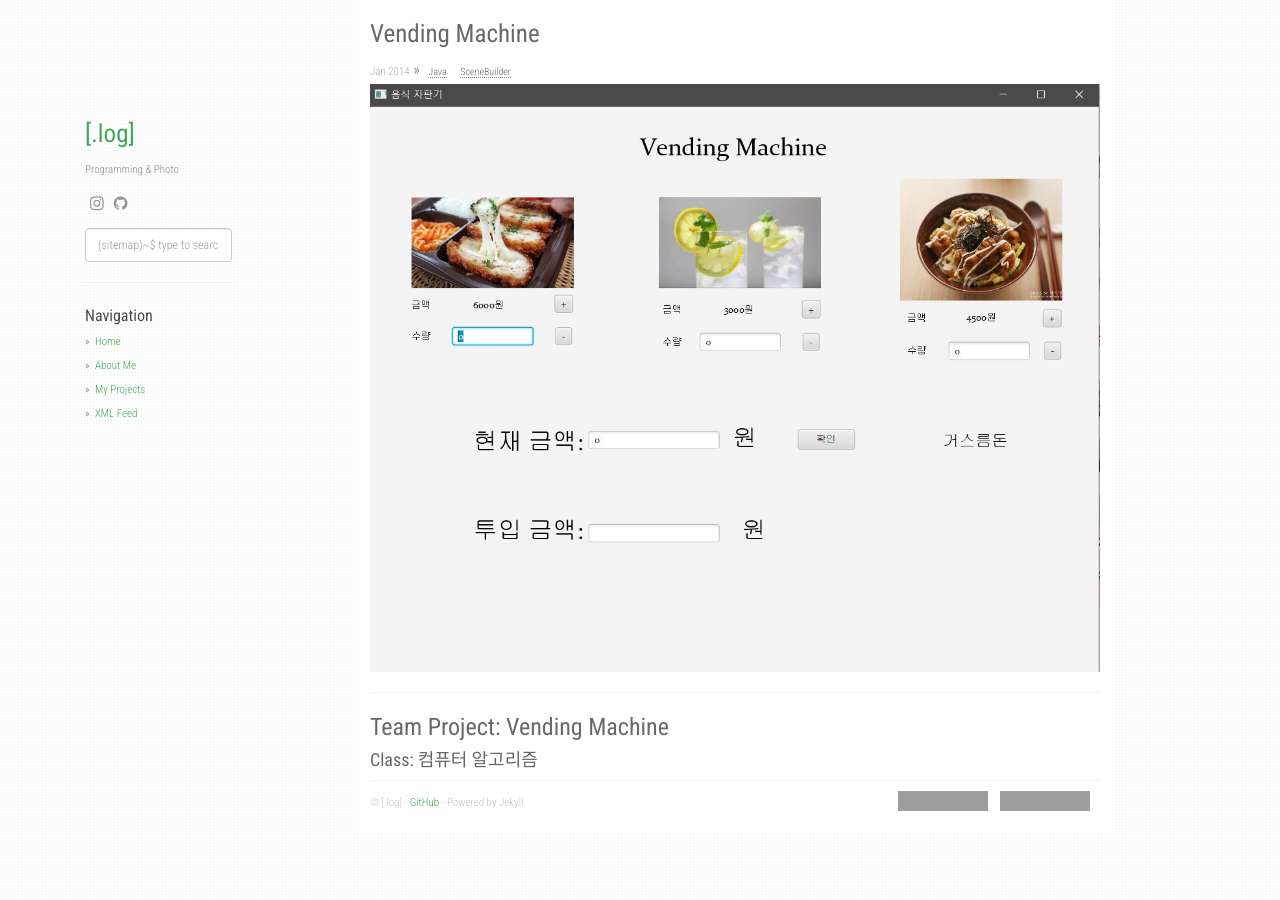
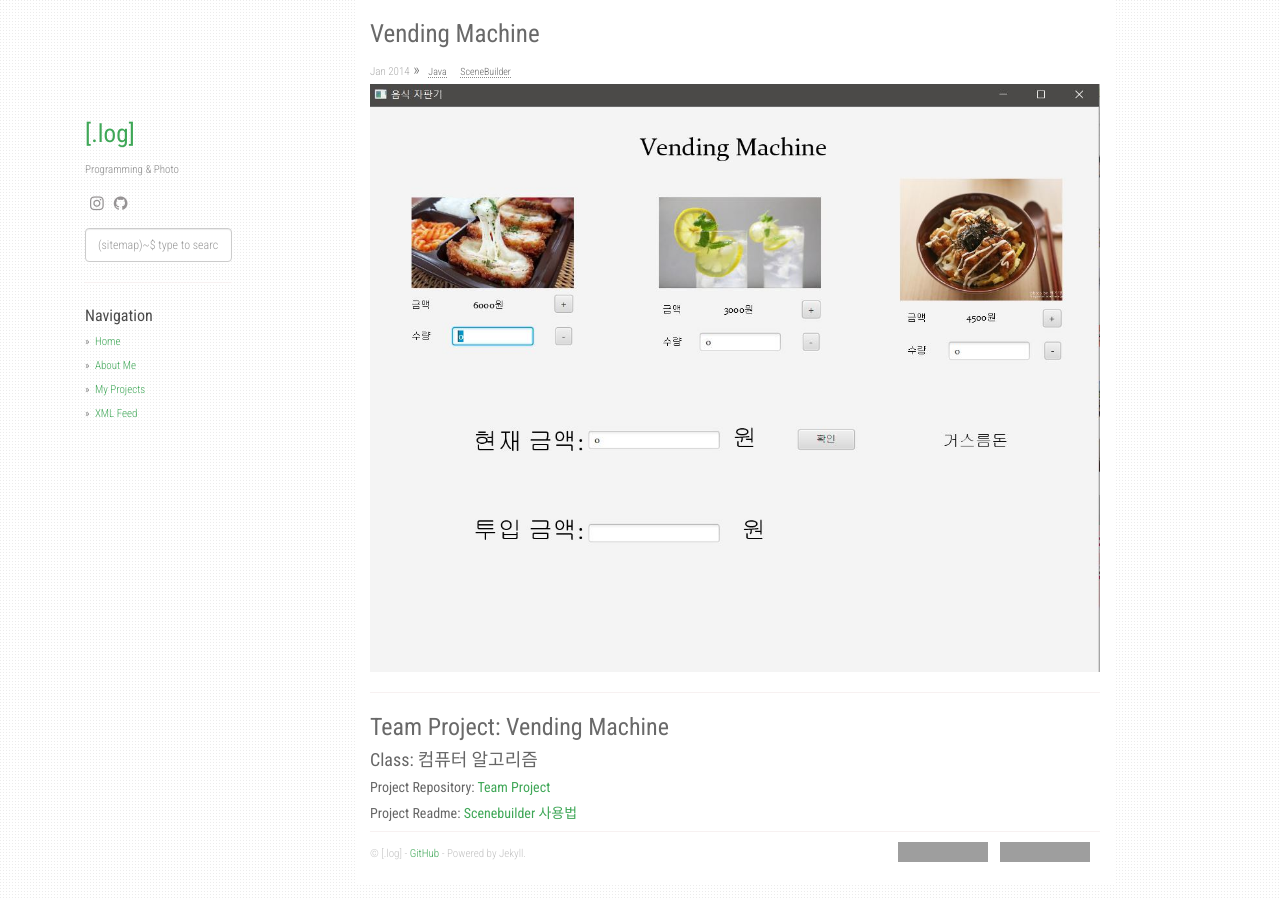
Before and after one commit to Marshmellowon/marshmellowon.github.io, a Jekyll site: the page built from _project/cool-project.md, in a window 1280 px wide. Built offline with Jekyll 4.4.1, drawn with Linux system fonts in a browser that asks for light colours; nearby versions of some CDN libraries; grey boxes are pictures that could not be loaded.

Commit message:
project 수정2

```diff
--- a/_project/cool-project.md
+++ b/_project/cool-project.md
@@ -1,7 +1,13 @@
 ---
 layout: project_single
-title:  "Vending Machine"
+title: "Vending Machine"
 slug: "cool-project"
 ---
+
 ### Team Project: Vending Machine
+
 #### Class: 컴퓨터 알고리즘
+
+##### Project Repository: [Team Project](https://github.com/Algorithmteam2020/teamproject_vendingmachine)
+
+##### Project Readme: [Scenebuilder 사용법](https://github.com/Marshmellowon/teamproject_vendingmachine)
```
